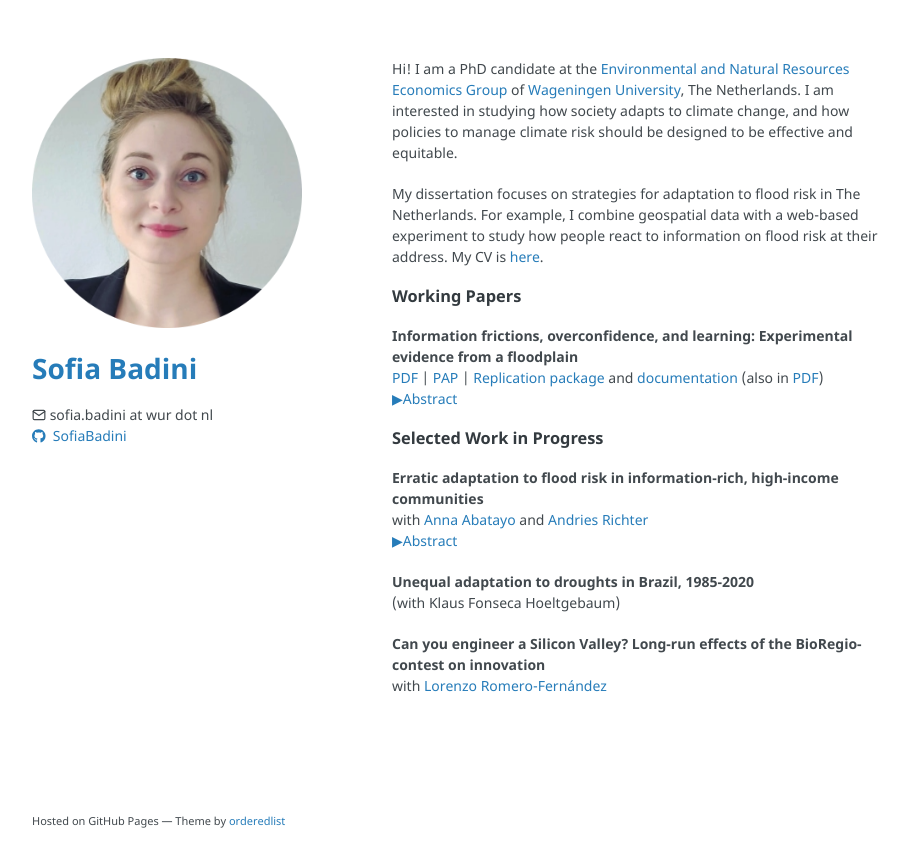
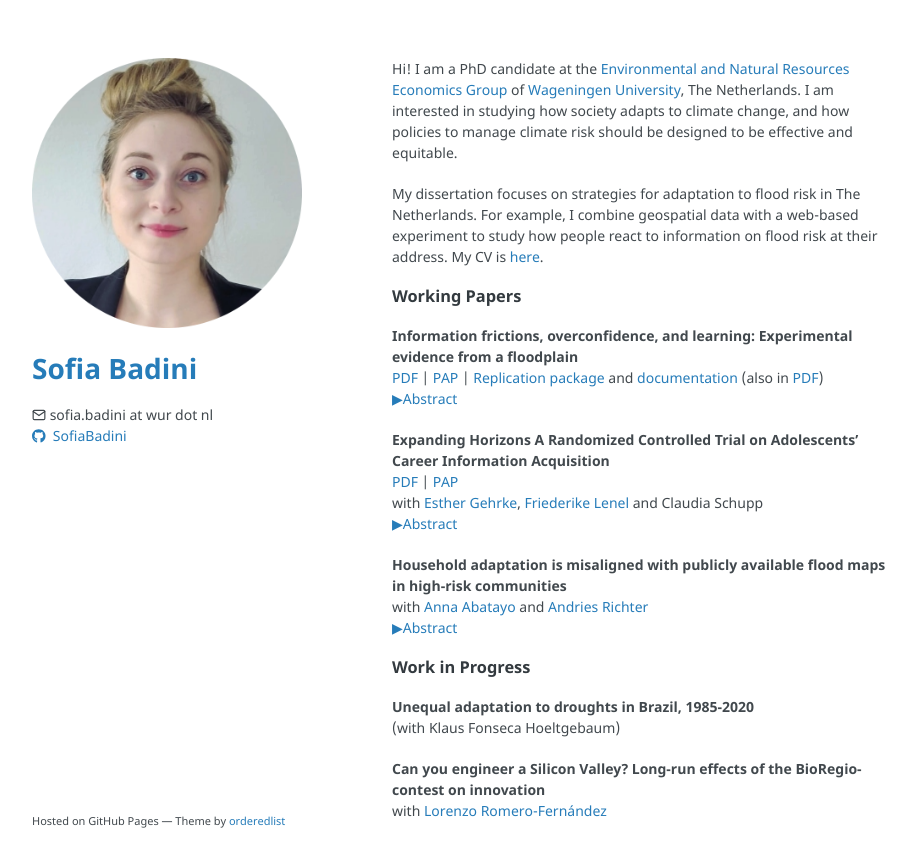
Before and after one commit to SofiaBadini/SofiaBadini.github.io, a Jekyll site: the page built from index.md, in a window 1280 px wide. Shown: the top 867 px of the page, without its empty margins (178-1094 px from the left). Built offline with Jekyll 4.4.1, drawn with Linux system fonts in a browser that asks for light colours.

Commit message:
Updates.

```diff
--- a/index.md
+++ b/index.md
@@ -12,11 +12,16 @@ My dissertation focuses on strategies for adaptation to flood risk in The Nether
 [PDF](https://drive.google.com/file/d/12N7N-KCTPBidlzxtHDkb5e8cirPAoJeh/view?usp=sharing){:target="_blank"} | [PAP](https://osf.io/yxc3m){:target="_blank"} | [Replication package](https://github.com/SofiaBadini/experiment_floodplain){:target="_blank"} and [documentation](https://experiment-floodplain.readthedocs.io/en/latest/){:target="_blank"} (also in [PDF](https://experiment-floodplain.readthedocs.io/\_/downloads/en/latest/pdf/){:target="_blank"})
 <details><summary><abstract>Abstract</abstract></summary> I use an online experiment to study whether offering information to floodplain residents is sufficient to change their perceived risk exposure and demand for insurance. The participants are offered information on the flood risk profile at their address and on the rules over compensation of flood damages. I find that respondents tend to misperceive their risk category according to publicly available flood maps, but express high levels of confidence in their guesses. When not prompted to engage with the information they are offered, one third of them read nothing. Respondents who are asked to read information on their risk profile tend to stop reading any further and report a lower willingness-to-pay for insurance. However, this effect does not seem to be driven by respondents learning more from the information they are provided with, at least based on how they update their beliefs. Instead, I find suggestive evidence of backlash to information among residents of high risk areas and individuals who initially underestimated their risk category. </details>
 
-### Selected Work in Progress
+<b>Expanding Horizons A Randomized Controlled Trial on Adolescents' Career Information Acquisition</b> \
+[PDF](https://www.cesifo.org/en/publications/2024/working-paper/expanding-horizons-randomized-controlled-trial-adolescents-career){:target="_blank"} | [PAP](https://www.socialscienceregistry.org/trials/5461){:target="_blank"} \
+with [Esther Gehrke](https://www.esthergehrke.com/){:target="_blank"}, [Friederike Lenel](https://www.pik-potsdam.de/members/flenel){:target="_blank"} and Claudia Schupp
+<details><summary><abstract>Abstract</abstract></summary> We implement a randomized controlled trial to investigate whether students in lower-secondary school more effectively acquire information about potential career paths if this information is preceded by a task that allows students to explore their own interests and the career information is presented in personalized order. We find that self-exploration in combination with the personalized display increases students’ information acquisition. Students also read about more diverse career paths and shift their focus from occupations that require university education towards those that require a high-school degree. </details>
 
-<b>Erratic adaptation to flood risk in information-rich, high-income communities</b> \
+<b>Household adaptation is misaligned with publicly available flood maps in high-risk communities</b> \
 with [Anna Abatayo](https://annabatayo.com/){:target="_blank"} and [Andries Richter](https://andriesrichter.com/){:target="_blank"}
 <details><summary><abstract>Abstract</abstract></summary>  More frequent and intensive flooding events require effective household adaptation measures. Here, we investigate how household adaptation measures relate to objective, expected household damages in the South of the Netherlands. By combining publicly available flood maps, a national hydraulic model, and a large-scale survey, our study reveals a mismatch in spatial patterns of flood risk and adaptation at the household level, emphasizing inequalities in both exposure and adaptation strategies. Further, the study explores the determinants of household adaptation, recognizing the potential amplification of climate-driven inequalities. </details>
+
+### Work in Progress
 
 <b>Unequal adaptation to droughts in Brazil, 1985-2020</b> \
 (with Klaus Fonseca Hoeltgebaum)
```
Also changed, not shown: 1 other file.
